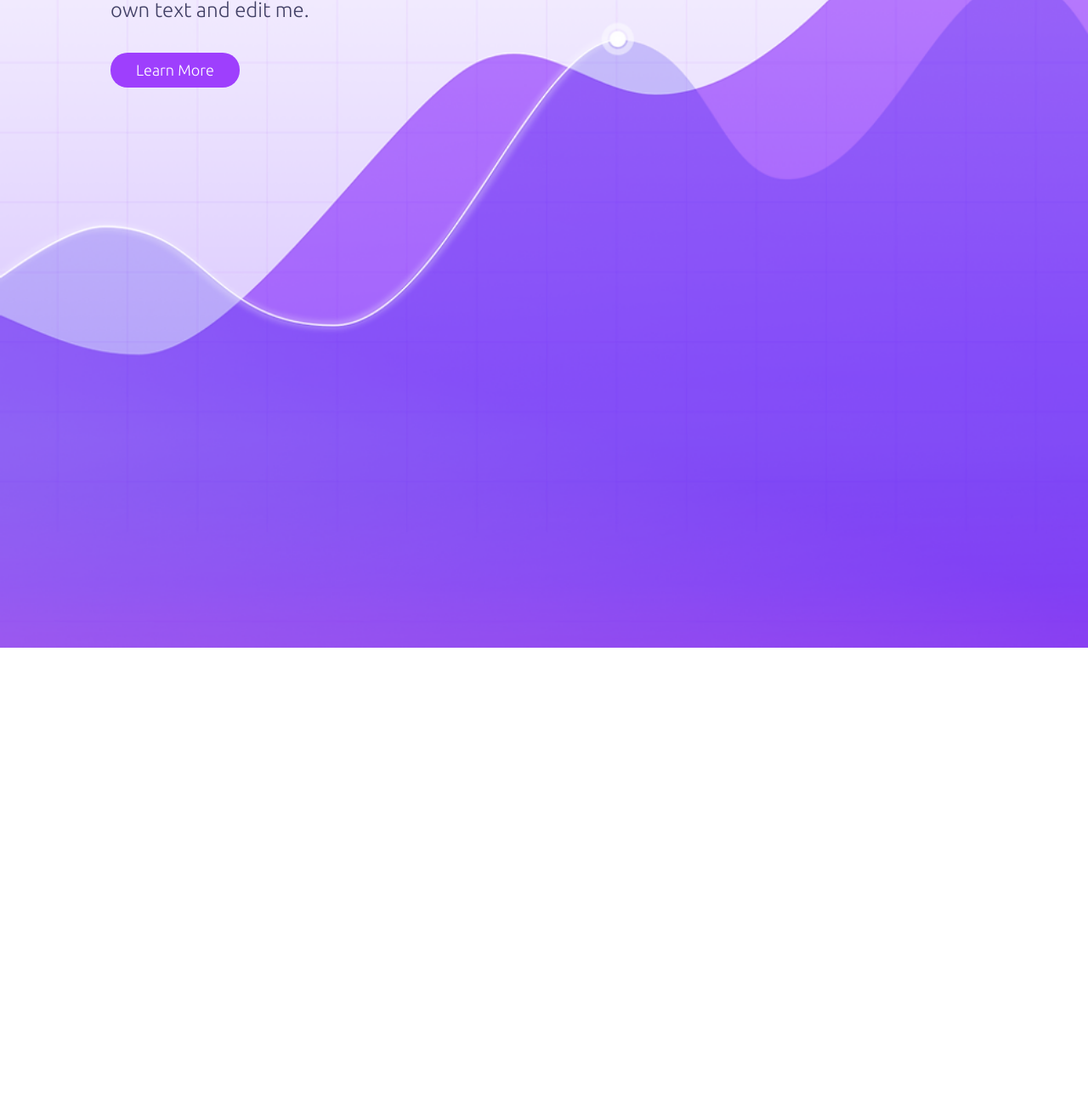
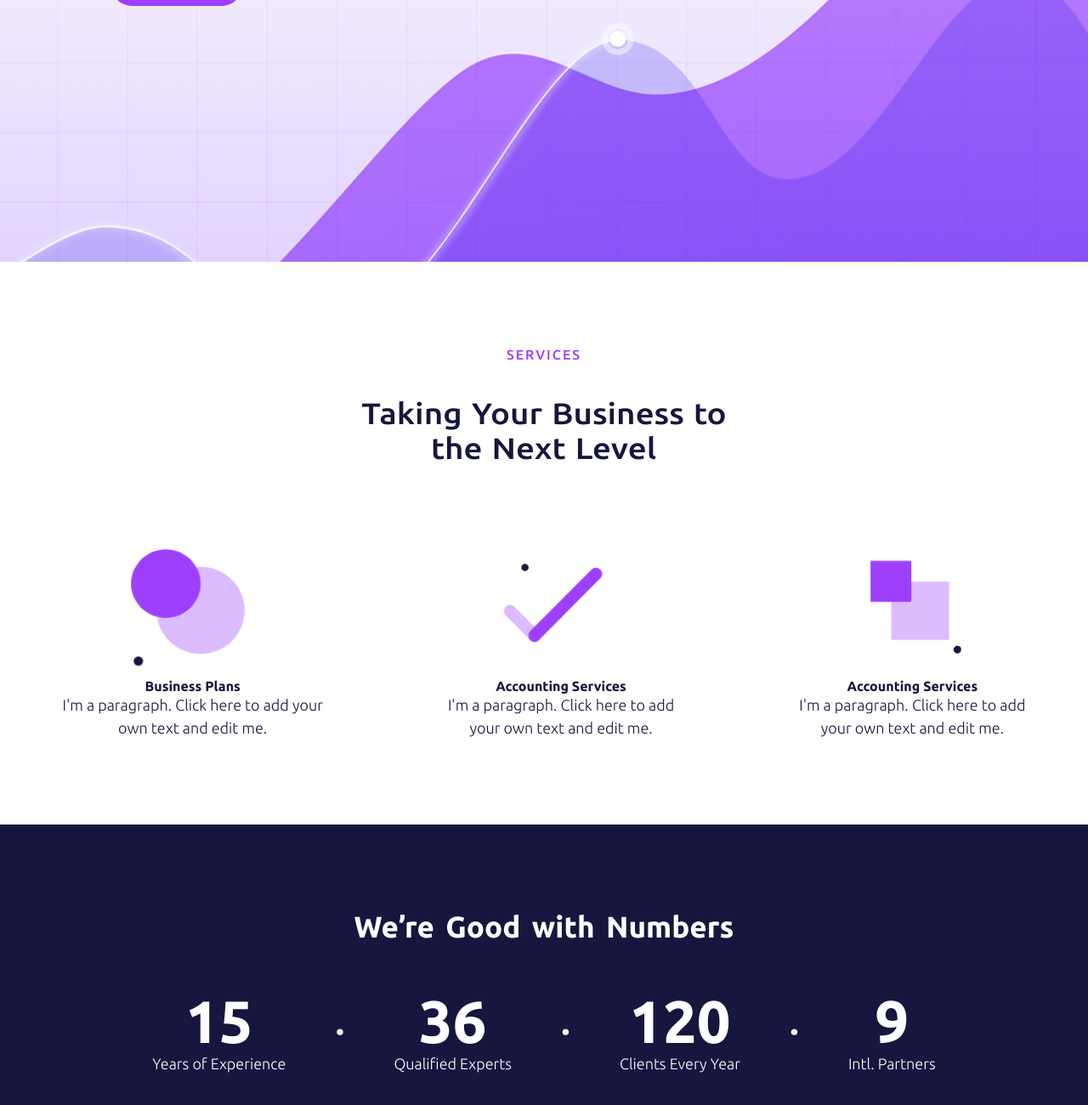
Before and after one commit to NurlanNuruzada/www.wix.com, a plain HTML site: page index.html in a window 1280 px wide. Shown: the part 492-1792 px from the top of the page at 85% size. Before the commit the page ends 1254 px from the top, so only its background shows below. Drawn offline with Linux system fonts and the light colour scheme.

Commit message:
section 2 and 3 complated

```diff
--- a/index.html
+++ b/index.html
@@ -16,8 +16,8 @@
 </head>
 
 <body>
+    <div class="black"></div>
     <div class="main__container">
-
         <!-- top navbar start -->
         <div class="main__navbar">
             <h1>BizBud</h1>
@@ -39,10 +39,9 @@
         <!-- mainContent Start -->
         <div class="main__content">
             <div class="main__section1">
-                <img src="./img/84770f_994ffe746a074d1f8a2ec9456a8bf1ff~mv2.webp" alt="">
                 <div class="Home">
-                    <h1>The Power  </h1>
-                        <h1> of Good Advice</h1>
+                    <h1>The Power </h1>
+                    <h1> of Good Advice</h1>
                     <h2>I'm a paragraph. Click here to add your
                     </h2>
                     <h2>own text and edit me.
@@ -50,7 +49,59 @@
                     <button class="button">Learn More</button>
                 </div>
             </div>
+            <div class="main__section2">
+                <div class="title">
+                    <h1>SERVICES</h1>
+                    <h2>Taking Your Business to</h2>
+                    <h2>
+                        the Next Level</h2>
+                </div>
+                <div class="grid_container">
+                    <div class="card">
+                        <img src="./img/1.png" alt="">
+                        <h1>Business Plans</h1>
+                        <h2>I'm a paragraph. Click here to add your</h2>
+                        <h2> own text and edit me.</h2>
+                    </div>
+                    <div class="card">
+                        <img src="./img/2.png" alt="">
+                        <h1>Accounting Services</h1>
+                        <h2>I'm a paragraph. Click here to add</h2>
+                        <h2> your own text and edit me.</h2>
+                    </div>
+                    <div class="card">
+                        <img src="./img/3.png" alt="">
+                        <h1>Accounting Services</h1>
+                        <h2>I'm a paragraph. Click here to add</h2>
+                        <h2> your own text and edit me.</h2>
+                    </div>
+                </div>
 
+            </div>
+            <div class="main__section3">
+                <h1>We’re Good with Numbers</h1>
+                <div class="Numbers">
+                    <div class="number">
+                        <h1>15</h1>
+                        <h2>Years of Experience</h2>
+                    </div>
+                    <h1>·</h1>
+                    <div class="number">
+                        <h1>36</h1>
+                        <h2>Qualified Experts</h2>
+                    </div>
+                    <h1>·</h1>
+                    <div class="number">
+                        <h1>120</h1>
+                        <h2>Clients Every Year</h2>
+                    </div>
+                    <h1>·</h1>
+                    <div class="number">
+                        <h1>9</h1>
+                        <h2>Intl. Partners</h2>
+                    </div>
+                </div>
+            </div>
         </div>
         <!-- mainContent end -->
 
--- a/main.js
+++ b/main.js
@@ -1,7 +1,7 @@
 const nav = document.querySelector(".main__navbar")
 
 function changeBackground() {
-    if (window.scrollY > 200) {
+    if (window.scrollY > 90) {
         nav.classList.add("afterScrool")
     } else {
         nav.classList.remove("afterScrool")
--- a/style/style.css
+++ b/style/style.css
@@ -14,10 +14,12 @@
 
 .links {
     display: flex;
-    gap: 5px;
+    gap: 10px;
     font-size: 18px;
     font-weight: 300;
     text-transform: capitalize;
+    padding-left: 25px;
+
 }
 
 .links li:hover {
@@ -29,26 +31,23 @@
 .main__navbar button,
 h1 {
     cursor: pointer;
-
 }
 
 .button {
     background-color: #9E3ffd;
     outline: none;
     border: 1px transparent;
-    border-radius: 20px;
-    padding: 10px 30px;
+    border-radius: 50px;
+    padding: 15px 32px;
     color: white;
     font-size: 18px;
     font-weight: 300;
     text-transform: capitalize !important;
 }
 
-.main__navbar button:hover {
+button:hover {
     background-color: #16163f;
     transition: .3s ease;
-
-
 }
 
 .main__navbar h1 {
@@ -65,38 +64,149 @@ h1 {
     position: fixed;
     padding: 20px 40px;
     border: 1px solid transparent;
+    z-index: 1;
 }
-.main__section1 img{
-    background: no-repeat;
-    object-fit: contain;
-    width: 100%;
-    height: fit-content;
-    position: absolute;
-    z-index: -1;
 
-}
-.afterScrool{
-    box-shadow: var(--shd-scrl,0 0 5px rgba(0,0,0,.5));
-    background-color: #ffff ;
-    border: 1px solid #d8d6d6;
-    transition: .3s ease;
-    transition-property: background-color , box-shadow;
-}
-.Home{
+.Home {
     color: #16163f;
     padding-top: 260px;
     overflow-wrap: normal;
     padding-left: 130px;
 
 }
-.Home button{
-margin-top: 30px;
+
+.afterScrool {
+    box-shadow: var(--shd-scrl, 0 0 5px rgba(0, 0, 0, .5));
+    background-color: #ffff;
+    border: 1px solid #d8d6d6;
+    transition: .3s ease;
+    transition-property: background-color, box-shadow;
 }
-.Home h1{
-font-size: 80px;
+
+.Home {
+    color: #16163f;
+    padding-top: 120px;
+    overflow-wrap: normal;
+    padding-left: 130px;
+    height: 200px;
+
 }
-.Home h2{
-font-weight: 300;
-opacity: 0.8;
-line-height: 40px;
+
+.Home button {
+    margin-top: 40px;
 }
+
+.Home h1 {
+    font-size: 90px;
+}
+
+.Home h2 {
+    margin-top: 15px;
+    font-weight: 300;
+    opacity: 0.8;
+    line-height: 25px;
+}
+.main__section1{
+    height: 500px;
+}
+.main__section1 {
+    height: 800px;
+    width: 100%;
+    background: url(/img/84770f_994ffe746a074d1f8a2ec9456a8bf1ff~mv2.webp);
+    min-height: 350px;
+    background-attachment: fixed;
+    background-repeat: no-repeat;
+    background-size:cover;
+    background-position-x: center;
+}
+.black{
+    height: 2000px;
+    width: 100%;
+    height: 70px;
+    background-color: white;
+    z-index: 1;
+    position: fixed;
+    bottom: 0;
+    display: none;
+}
+.text{
+    height: 2000px;
+}
+.title{
+    display: flex;
+    flex-direction: column;
+    align-items: center;
+}
+.title h1{
+    color: #9E3ffd;
+    font-size: 16px;
+    font-weight: 500;
+    letter-spacing: 2px;
+    padding: 100px 0  40px;
+
+}
+.title h2{
+    color: #16163f;
+    transform: scaleX(1.1);
+    font-weight: 500;
+    font-size: 35px;
+    word-spacing: 2px;
+}
+.grid_container{
+    display: grid;
+    grid-template-columns: auto auto auto;
+    width: 100%;
+}
+.card{
+    color: #16163f;
+    text-align: center;
+    display: flex;
+    flex-direction: column;
+    align-items: center;
+    justify-content: center;
+    margin-top: 50px;
+    margin-bottom: 100px;
+}
+.card img {
+    height: 200px;
+}
+.card h1{
+    font-size: 16px;
+}
+.card h2{
+    font-size: 18px;
+    line-height: 1.5em;
+    font-weight: 300;
+}
+.main__section3{
+    width: 100%;
+    height: 400px;
+    background-color: #16163f;
+    padding: 50px 150px;
+
+}
+.main__section3 h1{
+    color: white;
+    text-align: center;
+    padding-top: 50px;
+    font-size: 35px;
+    word-spacing: 5px;
+
+}
+.Numbers{
+    display: flex;
+    justify-content: space-around;
+    color: white;
+    align-items: center;
+}
+.Numbers>h1{
+    font-size: 40px !important;
+}
+.Numbers h1{
+    font-size: 70px;
+    font-size: 500;
+}
+.Numbers h2{
+    font-size: 18px;
+    font-weight: 300;
+}
```
Also changed, not shown: img/1.png (added), img/2.png (added), img/3.png (added).
